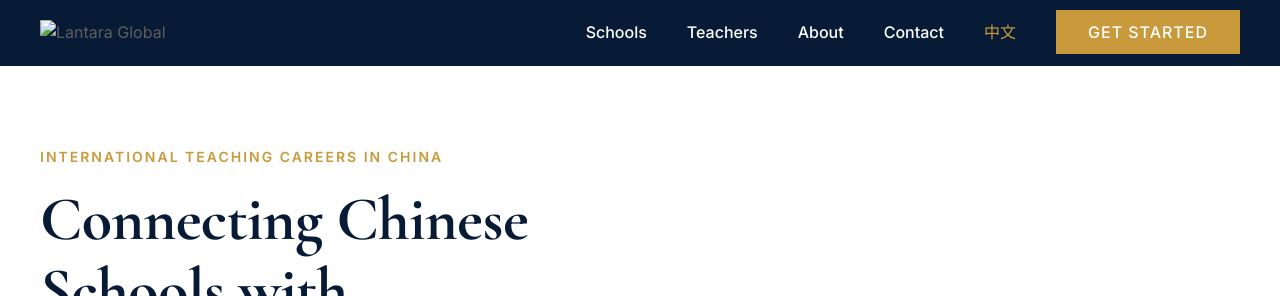
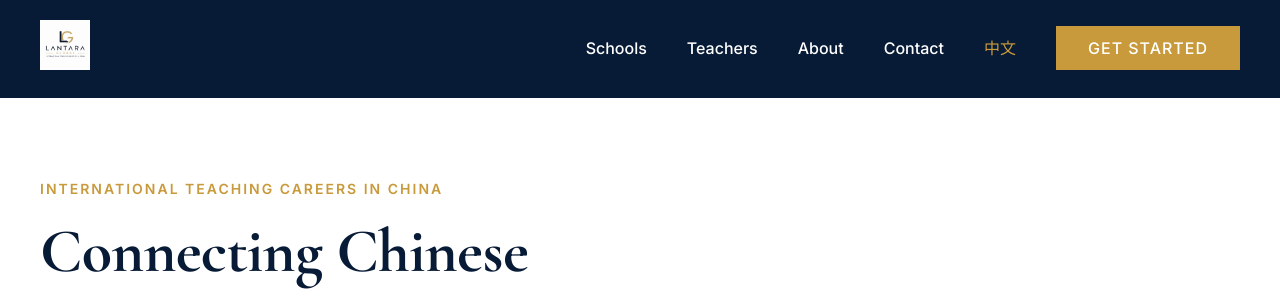
Before and after one commit to dominickfourie2025/LANTARA-GLOBAL, a plain HTML site: page index.html in a window 1280 px wide. Shown: the top 296 px of the page. Drawn offline with nearby package versions, Linux system fonts and the light colour scheme.

Commit message:
logo file path change in deepseek

```diff
--- a/index.html
+++ b/index.html
@@ -15,7 +15,7 @@
         <div class="container">
             <nav class="navbar">
                 <div class="logo">
-                    <img src="lantara-logo.png" alt="Lantara Global" class="logo-img">
+                    <img src="assets/logo/lantara-logo.png" alt="Lantara Global" class="logo-img">
                 </div>
                 <ul class="nav-menu">
                     <li><a href="#schools">Schools</a></li>
@@ -274,7 +274,7 @@
         <div class="container">
             <div class="footer-grid">
                 <div class="footer-brand">
-                    <img src="lantara-logo.png" alt="Lantara Global" class="footer-logo">
+                    <img src="assets/logo/lantara-logo.png" alt="Lantara Global" class="footer-logo">
                     <p>International Teaching Careers in China</p>
                 </div>
                 <div class="footer-links">
```
